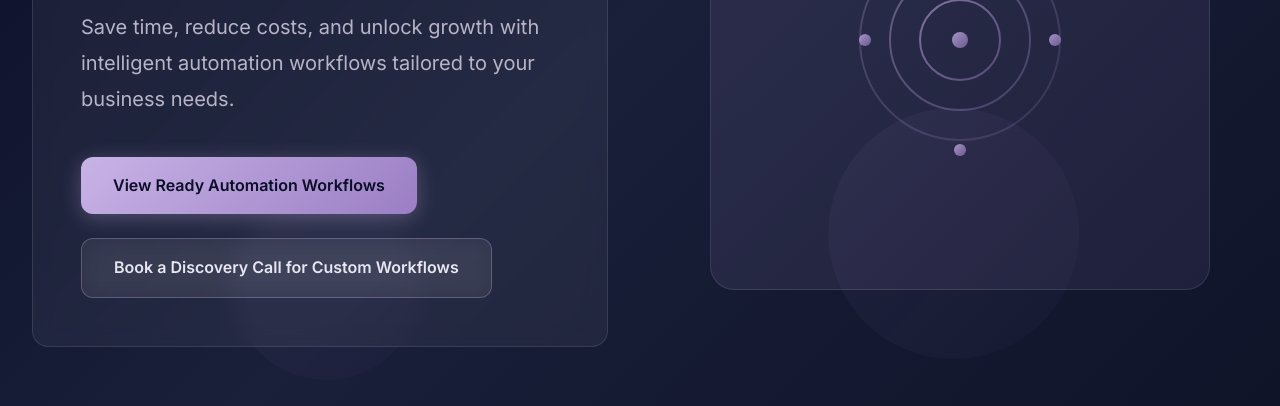
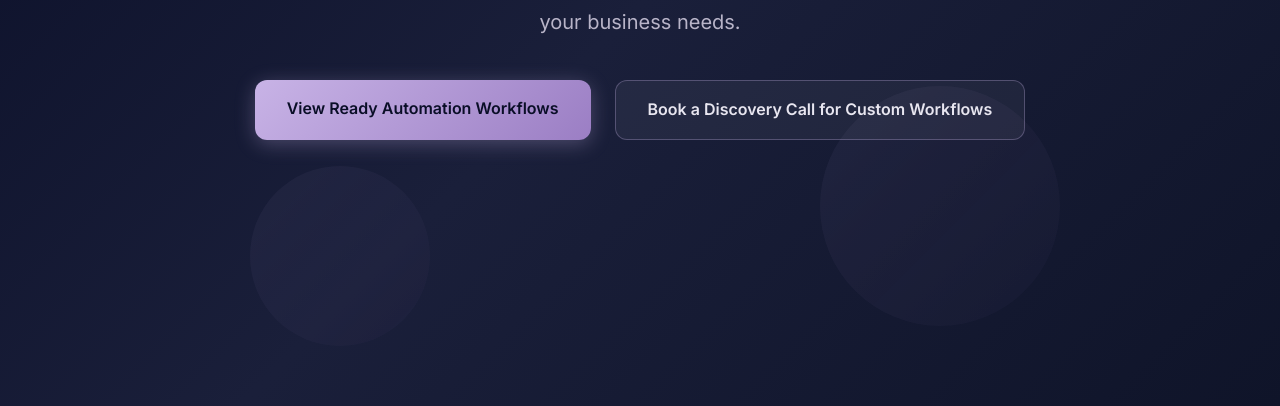
Before and after one commit to lawgaming01/ai-automation-portfolio, a plain HTML site: page index.html in a window 1280 px wide. Shown: the part 394-800 px from the top of the page. Drawn offline with Linux system fonts and the light colour scheme.

Commit message:
Update index.html
remove hero image.
fixed some sizings

```diff
--- a/index.html
+++ b/index.html
@@ -118,18 +118,18 @@
     }
 
     .hero-content {
-      max-width: 1400px;
+  max-width: 900px;
   width: 100%;
-      display: grid;
-      grid-template-columns: 1fr 1fr;
-      gap: 4rem;
-      align-items: center;
   position: relative;
   z-index: 1;
+  text-align: center;
+}
     }
 
     .hero-text {
-      padding: 3rem;
+  margin-bottom: 3rem;
+  animation-delay: 0.2s;
+}
     }
 
     .hero h1 {
@@ -155,8 +155,10 @@
     }
 
     .hero-ctas {
+
   display: flex;
   gap: 1.5rem;
+  justify-content: center;
   flex-wrap: wrap;
     }
 
@@ -197,24 +199,7 @@
       border-color: rgba(200, 179, 230, 0.5);
     }
 
-    .hero-visual {
-      padding: 2rem;
-      display: flex;
-      align-items: center;
-      justify-content: center;
-    }
 
-    .hero-image {
-      width: 100%;
-      max-width: 500px;
-      aspect-ratio: 1;
-      border-radius: 24px;
-      overflow: hidden;
-      background: linear-gradient(135deg, rgba(200, 179, 230, 0.1) 0%, rgba(155, 126, 196, 0.1) 100%);
-      display: flex;
-      align-items: center;
-      justify-content: center;
-    }
 
     /* Sections */
     .section {
@@ -576,11 +561,10 @@
 
     /* Responsive Design */
     @media (max-width: 1024px) {
-      .hero-content {
-        grid-template-columns: 1fr;
-        gap: 2rem;
+  .hero h1 {
+    font-size: 2.5rem;
       }
-
+    }
       .custom-grid {
         grid-template-columns: 1fr;
         gap: 2rem;
@@ -731,38 +715,12 @@
     </svg>
   </div>
   <div class="hero-content">
-      <div class="hero-text glass fade-in">
+    <div class="hero-text fade-in">
       <h1 id="hero-headline">Scale Your Business with <span class="hero-highlight">AI Automation</span></h1>
       <p id="hero-subheadline">Save time, reduce costs, and unlock growth with intelligent automation workflows tailored to your business needs.</p>
       <div class="hero-ctas">
         <a href="#workflows" class="btn btn-primary">View Ready Automation Workflows</a>
         <a href="#contact" class="btn btn-secondary">Book a Discovery Call for Custom Workflows</a>
-        </div>
-      </div>
-      <div class="hero-visual fade-in">
-        <div class="hero-image glass">
-          <svg width="300" height="300" viewBox="0 0 300 300" xmlns="http://www.w3.org/2000/svg">
-            <defs>
-              <linearGradient id="techGrad" x1="0%" y1="0%" x2="100%" y2="100%">
-                <stop offset="0%" style="stop-color:#c8b3e6;stop-opacity:0.8" />
-                <stop offset="100%" style="stop-color:#9b7ec4;stop-opacity:0.6" />
-              </linearGradient>
-            </defs>
-            <g>
-              <circle cx="150" cy="150" r="100" fill="none" stroke="url(#techGrad)" stroke-width="2" opacity="0.3" />
-              <circle cx="150" cy="150" r="70" fill="none" stroke="url(#techGrad)" stroke-width="2" opacity="0.5" />
-              <circle cx="150" cy="150" r="40" fill="none" stroke="url(#techGrad)" stroke-width="2" opacity="0.7" />
-              <circle cx="150" cy="150" r="8" fill="url(#techGrad)" />
-              <line x1="150" y1="50" x2="150" y2="90" stroke="url(#techGrad)" stroke-width="2" />
-              <circle cx="150" cy="40" r="6" fill="url(#techGrad)" />
-              <line x1="235" y1="150" x2="195" y2="150" stroke="url(#techGrad)" stroke-width="2" />
-              <circle cx="245" cy="150" r="6" fill="url(#techGrad)" />
-              <line x1="150" y1="250" x2="150" y2="210" stroke="url(#techGrad)" stroke-width="2" />
-              <circle cx="150" cy="260" r="6" fill="url(#techGrad)" />
-              <line x1="65" y1="150" x2="105" y2="150" stroke="url(#techGrad)" stroke-width="2" />
-              <circle cx="55" cy="150" r="6" fill="url(#techGrad)" />
-            </g>
-          </svg>
       </div>
     </div>
   </div>
```
Lines whose indentation alone changed are shown as unchanged.
